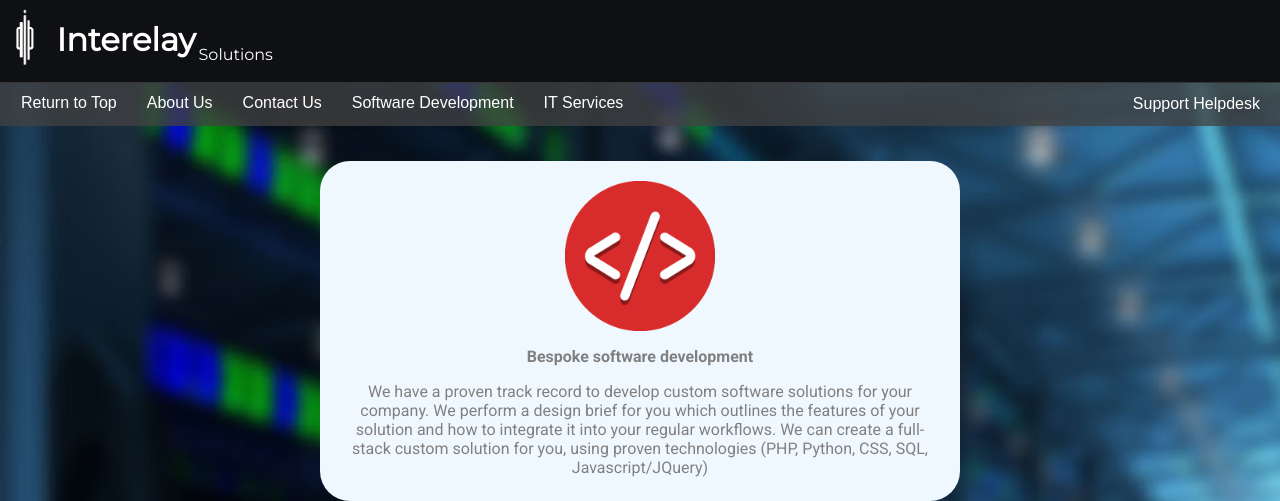
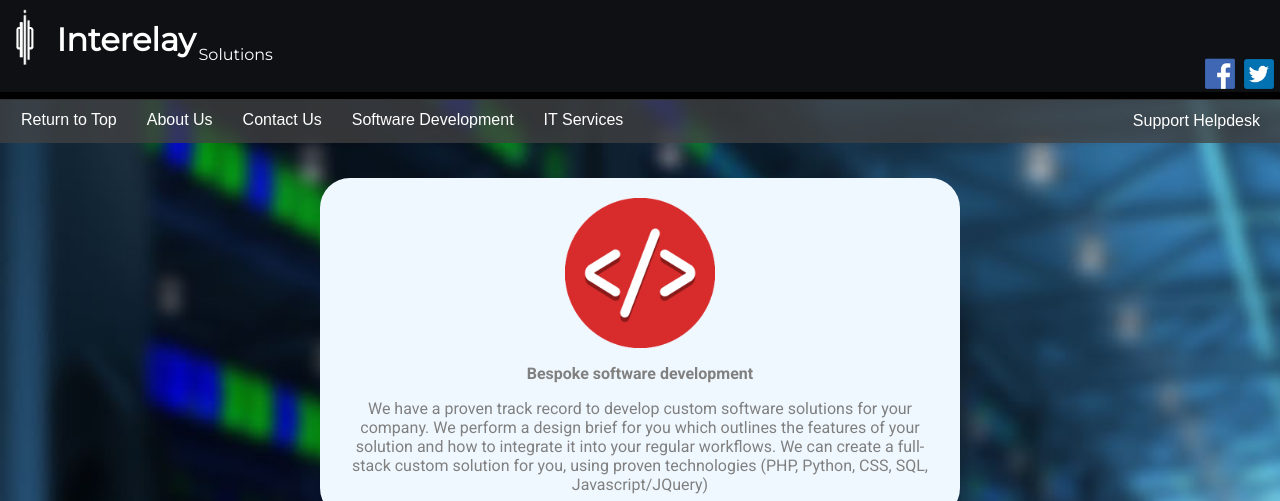
Before and after one commit to InterelaySolutions/InterelaySite, a PHP site: page / in a window 1280 px wide. Shown: the top 501 px of the page. Run offline with PHP 8.4, Linux system fonts and the light colour scheme; grey boxes are pictures that could not be loaded.

Commit message:
Social Media
-Added Social Media to Header

```diff
--- a/includes/header.php
+++ b/includes/header.php
@@ -1,5 +1,13 @@
 <div class="logolinkbox" style="position:fixed; left:0px; top:0px; width:310px; height:77px;float: left;z-index:1"><a style="position:fixed; left:0px; top:0px; width:310px; height:77px;float: left;z-index:1" href="./" >&nbsp;</a></div>
     <div id="logobar" class="logobar"><img src="images/logo.png" style="float:left; height:60px; margin-right:7px; margin-left:7px;"/><h1 style="color:white; float:left; margin:14px; font-family: 'Montserrat'">Interelay</h1> <p style="color:white; position:relative; margin:14px; font-family: 'Montserrat'; top: 25px;left: -11px;">Solutions</p></div>
+    <div style="float: right; margin-top:-30px;">
+    <a href='https://www.facebook.com/Interelay-Solutions-102178838041047/' target="_blank">
+        <img src="images/facebook.png" style="width:30px; height:auto;padding-right:5px" />
+    </a>
+    <a href='https://twitter.com/interelay' target="_blank">
+        <img src="images/twitter.png" style="width:30px; height:auto;" />
+    </a>
+    </div>
         <div id="navbar" class="navbar">
             <nav>
                 <div style="left: -40px;position: relative;">
```
Also changed, not shown: contact-us.php (+9 -1 lines), images/facebook.png (added), images/twitter.png (added).
